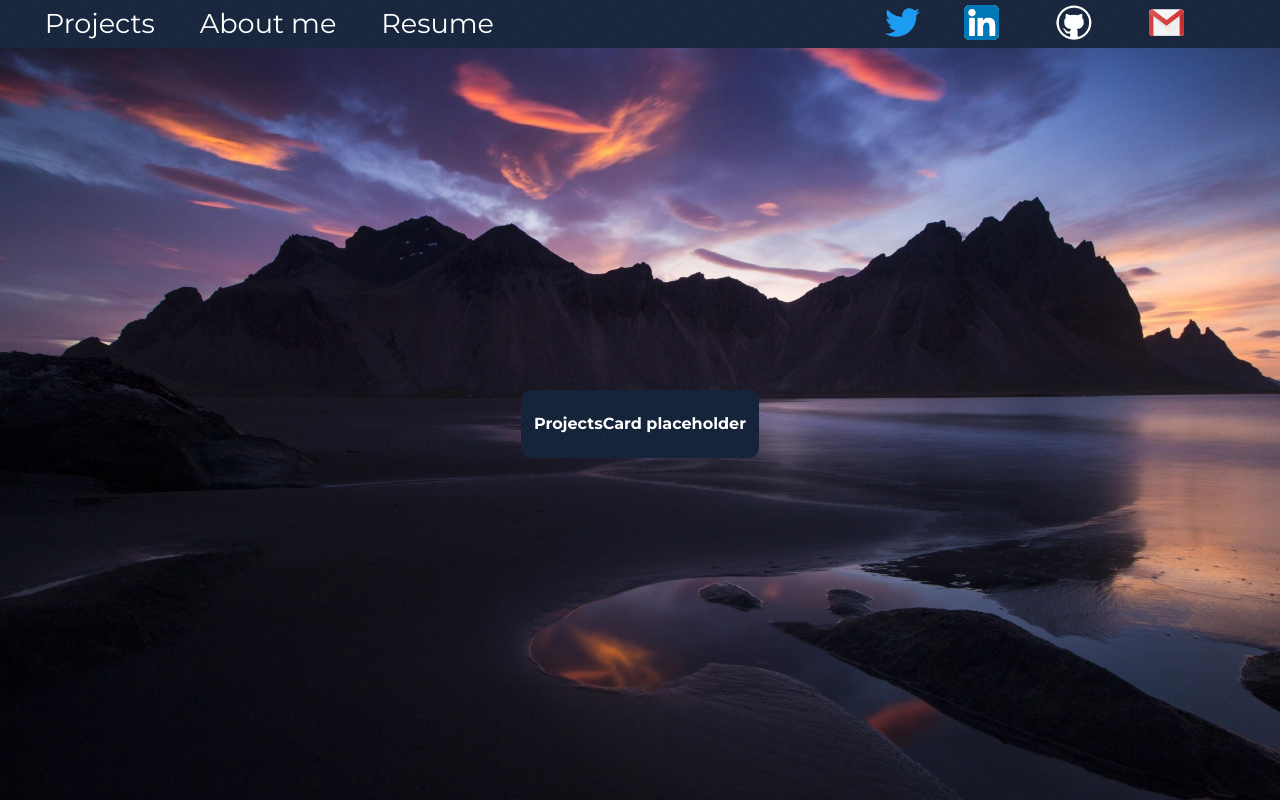
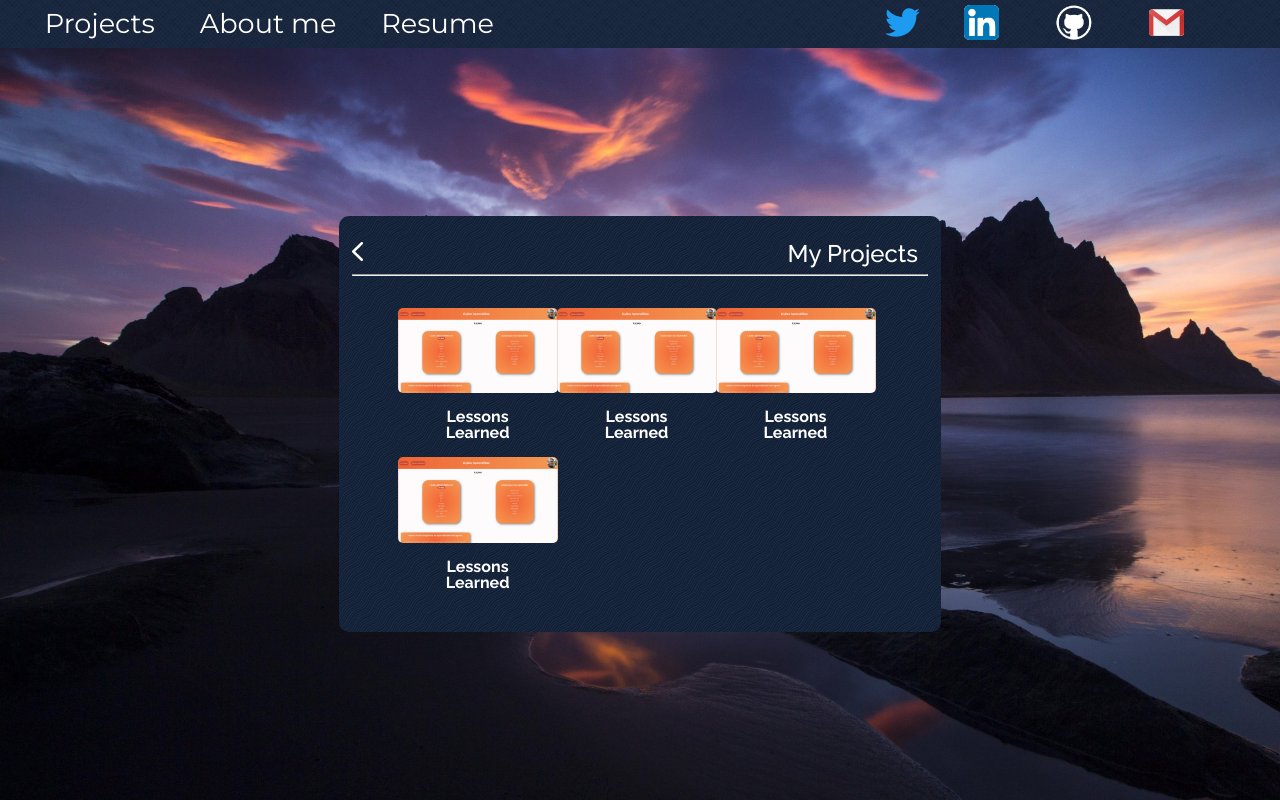
Before and after one commit to JonathanFRocha/JonathanFRocha.github.io, a React (Create React App) app: page /projects in a window 1280 px wide. Built offline with nearby package versions, Linux system fonts and the light colour scheme.

Commit message:
finished projectsCard and projectsModal components, i'll start working on the modal

```diff
--- a/public/index.html
+++ b/public/index.html
@@ -16,7 +16,7 @@
       rel="stylesheet"
     />
 
-    <title>Jonathan</title>
+    <title>Jonathan's Potfolio</title>
   </head>
   <body>
     <div id="root"></div>
--- /dev/null
+++ b/src/components/ProjectModal.jsx
@@ -0,0 +1,13 @@
+import React from "react";
+import "../style/ProjectModal.css";
+
+const ProjectModal = ({ projectImg, altImg, title, description, className }) => {
+  return (
+    <div className={`projectBox ${className}`}>
+      <img className="project_pre_image" src={projectImg} alt={altImg} />
+      <h3 className="project_pre_title">{title}</h3>
+    </div>
+  );
+};
+
+export default ProjectModal;
--- a/src/components/ProjectsCard.jsx
+++ b/src/components/ProjectsCard.jsx
@@ -1,10 +1,64 @@
-import React from "react";
+import React, { useEffect, useState } from "react";
+import { Link } from "react-router-dom";
+
+import ProjectModal from "./ProjectModal";
 import Box from "./Box";
+import backIcon from "../images/back.png";
+import "../style/ProjectsCard.css";
+import { project1 } from "../resume/projectsList";
 
 const ProjectsCard = () => {
+  const className = "fadein";
+
+  const [count, setCount] = useState(0);
+
+  useEffect(() => {
+    if (count >= 10) return;
+    const timeout = setTimeout(() => {
+      setCount(count + 1);
+    }, 200);
+    return () => clearTimeout(timeout);
+  }, [count]);
+
   return (
     <Box>
-      <h1>ProjectsCard placeholder</h1>
+      <div className="projects_header_container">
+        <Link to="/">
+          <img className="backIcon" src={backIcon} alt="return to Homepage" />
+        </Link>
+        <h2 className="projectsCard_title">My Projects</h2>
+      </div>
+      <hr />
+      <div className="projects_grid">
+        <ProjectModal
+          className={count >= 0 ? className : ""}
+          title={project1.title}
+          description={project1.description}
+          projectImg={project1.img}
+          alt={project1.alt}
+        />
+        <ProjectModal
+          className={count >= 1 ? className : ""}
+          title={project1.title}
+          description={project1.description}
+          projectImg={project1.img}
+          alt={project1.alt}
+        />
+        <ProjectModal
+          className={count >= 2 ? className : ""}
+          title={project1.title}
+          description={project1.description}
+          projectImg={project1.img}
+          alt={project1.alt}
+        />
+        <ProjectModal
+          className={count >= 3 ? className : ""}
+          title={project1.title}
+          description={project1.description}
+          projectImg={project1.img}
+          alt={project1.alt}
+        />
+      </div>
     </Box>
   );
 };
--- /dev/null
+++ b/src/resume/projectsList.js
@@ -0,0 +1,8 @@
+import project1Img from "../images/projectImages/lessonsLearned.jpg";
+export const project1 = {
+  title: "Lessons Learned",
+  img: project1Img,
+  alt: "Lessons Learned project Image, click to know more about.",
+  description:
+    "Lorem ipsum dolor, sit amet consectetur adipisicing elit. Quia temporibus exercitationem eum, cum eaque quae veritatis maxime porro, mollitia dolore quibusdam error distinctio consequuntur tenetur commodi iusto libero! Incidunt, inventore?",
+};
--- a/src/style/Box.css
+++ b/src/style/Box.css
@@ -6,4 +6,5 @@
   padding: 2% 1%;
   border-radius: 10px;
   overflow-y: auto;
+  min-width: 30vw;
 }
--- /dev/null
+++ b/src/style/ProjectModal.css
@@ -0,0 +1,25 @@
+.projectBox {
+  width: 30%;
+  display: flex;
+  flex-direction: column;
+  align-items: center;
+  cursor: pointer;
+  opacity: 0;
+  transition: 0.3s;
+}
+
+.project_pre_image {
+  width: 10em;
+  border-radius: 5px;
+}
+
+.project_pre_title {
+  text-align: center;
+  font-size: 1em;
+  margin: 1em;
+  font-family: Raleway, sans-serif;
+}
+
+.projectBox:hover {
+  transform: scale(1.1);
+}
--- /dev/null
+++ b/src/style/ProjectsCard.css
@@ -0,0 +1,55 @@
+@keyframes cssAnimOpacity {
+
+  20% {
+    opacity: 0.2;
+  }
+
+  50% {
+    opacity: 0.5;
+  }
+
+  75% {
+    opacity: 0.8;
+  }
+
+  100% {
+    opacity: 1;
+  }
+}
+
+.projects_header_container {
+  display: flex;
+  flex-direction: row;
+  justify-content: space-between;
+}
+
+.backIcon {
+  width: 0.7em;
+  z-index: 2;
+}
+
+.projectsCard_title {
+  padding: 0 10px;
+  font-family: Raleway, sans-serif;
+  font-weight: 500;
+  font-size: 1.5em;
+  opacity: 0;
+  animation: cssAnimOpacity 1s 0.1s forwards;
+}
+
+hr {
+  opacity: 0;
+  animation: cssAnimOpacity 1s 0.5s forwards;
+  margin-bottom: 4vh;
+}
+
+.projects_grid {
+  margin-left: 8%;
+  display: flex;
+  flex-flow: wrap;
+  flex-direction: row;
+}
+
+.fadein {
+  animation: cssAnimOpacity 1s 0.9s forwards;
+}
```
Also changed, not shown: src/components/Modal.jsx (added, +10 -0 lines), src/images/projectImages/lessonsLearned.jpg (added).
